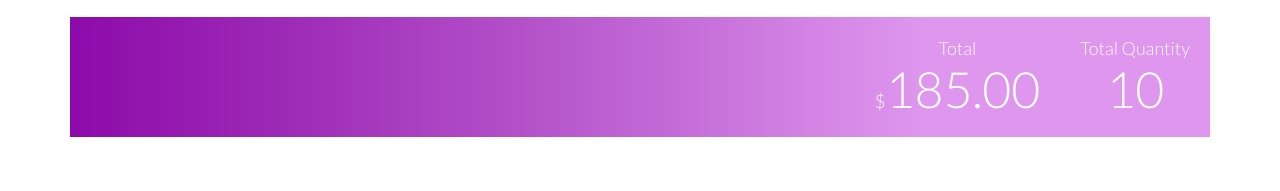
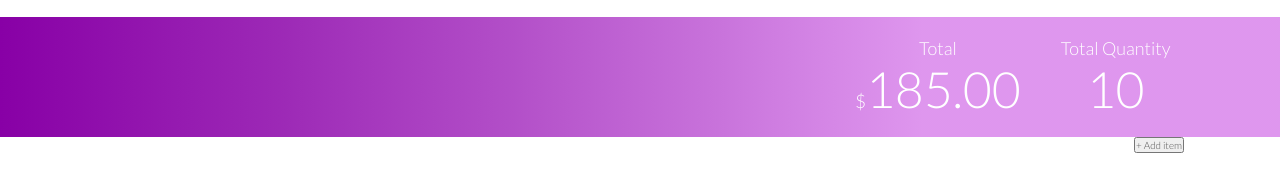
Before and after one commit to dfuviray/shopping-app, a plain HTML site: page index.html in a window 1280 px wide. Shown: the part 93-284 px from the top of the page. Drawn offline with Linux system fonts and the light colour scheme.

Commit message:
fix stats margin

```diff
--- a/index.html
+++ b/index.html
@@ -33,5 +33,10 @@
         </div>
       </div>
     </section>
+    <section class="shopping-item-section">
+      <div class="shopping-item__button-container">
+        <button class="shopping-item__button">+ Add item</button>
+      </div>
+    </section>
   </body>
 </html>
--- a/style.css
+++ b/style.css
@@ -15,7 +15,7 @@ body {
 
 /* SECTION ------------ */
 section {
-  max-width: 1140px;
+  max-width: 85%;
   margin: 0 auto;
 }
 
@@ -41,6 +41,8 @@ section {
 
 /* STATS SECTION ------------ */
 .stats-section {
+  max-width: 100%;
+  padding: 0 7%;
   background-image: url("img/shopping-stats-bg.svg");
   height: 12rem;
   background-position: center;
@@ -70,3 +72,9 @@ section {
 .stats__value span {
   font-size: 1.87rem;
 }
+
+/* SHOPPING ITEMS SECTION ------------ */
+.shopping-item__button-container {
+  display: flex;
+  justify-content: flex-end;
+}
```
